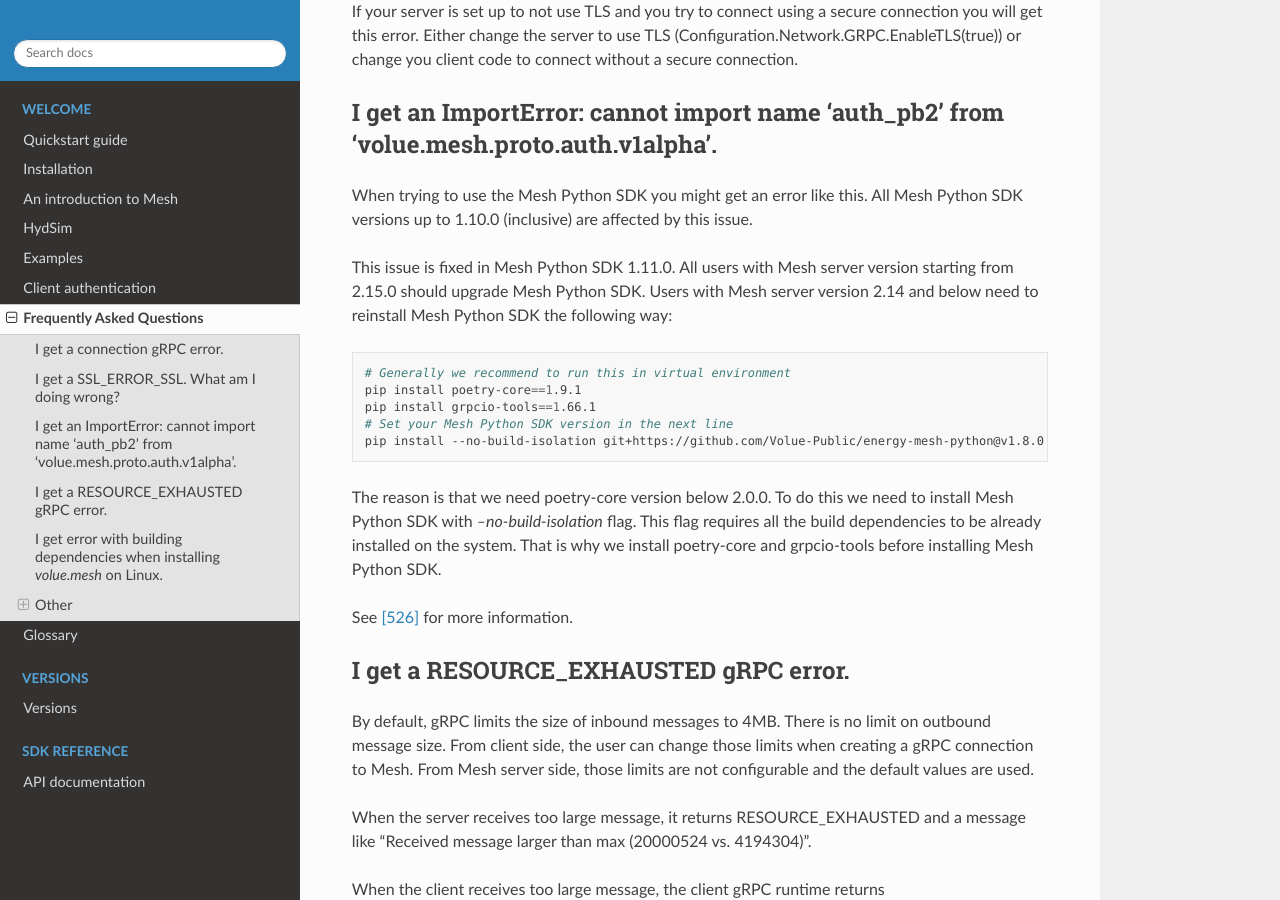
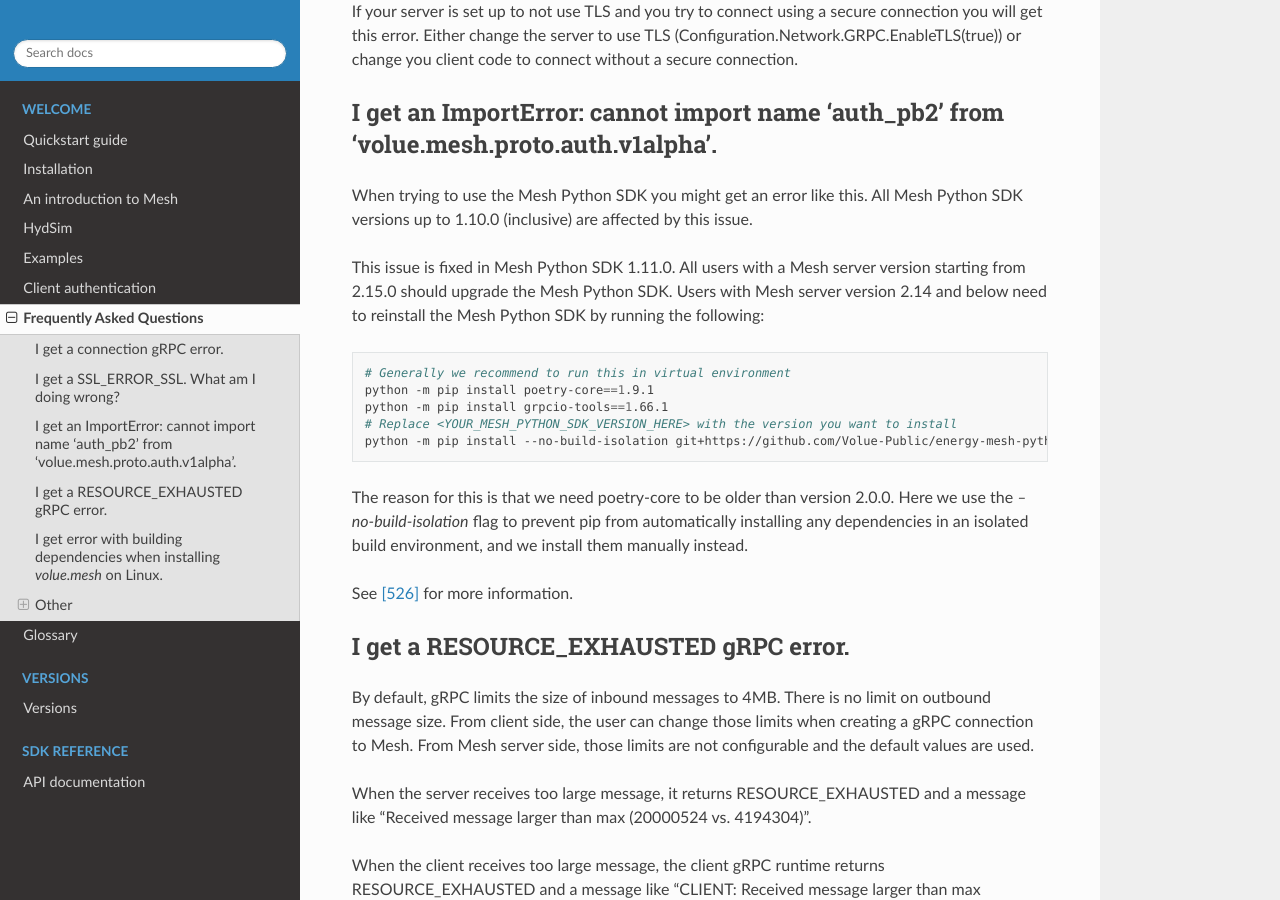
Before and after one commit to Volue-Public/energy-mesh-python, a Sphinx documentation site: the page built from docs/source/faq.rst, in a window 1280 px wide and 900 px high, scrolled down 933 px. Built offline with Sphinx 7.4.7 and the Read the Docs theme 3.1.0, drawn with Linux system fonts in a browser that asks for light colours.

Commit message:
Review fixes

```diff
--- a/docs/source/faq.rst
+++ b/docs/source/faq.rst
@@ -39,24 +39,24 @@
 All Mesh Python SDK versions up to 1.10.0 (inclusive) are affected by this
 issue.
 
-This issue is fixed in Mesh Python SDK 1.11.0. All users with Mesh server
-version starting from 2.15.0 should upgrade Mesh Python SDK. Users with Mesh
-server version 2.14 and below need to reinstall Mesh Python SDK the following
-way:
+This issue is fixed in Mesh Python SDK 1.11.0. All users with a Mesh server
+version starting from 2.15.0 should upgrade the Mesh Python SDK. Users with
+Mesh server version 2.14 and below need to reinstall the Mesh Python SDK by
+running the following:
 
 .. code-block:: bash
 
    # Generally we recommend to run this in virtual environment
-   pip install poetry-core==1.9.1
-   pip install grpcio-tools==1.66.1
-   # Set your Mesh Python SDK version in the next line
-   pip install --no-build-isolation git+https://github.com/Volue-Public/energy-mesh-python@v1.8.0
+   python -m pip install poetry-core==1.9.1
+   python -m pip install grpcio-tools==1.66.1
+   # Replace <YOUR_MESH_PYTHON_SDK_VERSION_HERE> with the version you want to install
+   python -m pip install --no-build-isolation git+https://github.com/Volue-Public/energy-mesh-python@<YOUR_MESH_PYTHON_SDK_VERSION_HERE>
 
 
-The reason is that we need poetry-core version below 2.0.0. To do this we need
-to install Mesh Python SDK with `--no-build-isolation` flag. This flag requires
-all the build dependencies to be already installed on the system. That is why
-we install poetry-core and grpcio-tools before installing Mesh Python SDK.
+The reason for this is that we need poetry-core to be older than version 2.0.0.
+Here we use the `--no-build-isolation` flag to prevent pip from automatically
+installing any dependencies in an isolated build environment, and we install
+them manually instead.
 
 See :issue:`526` for more information.
 
```
